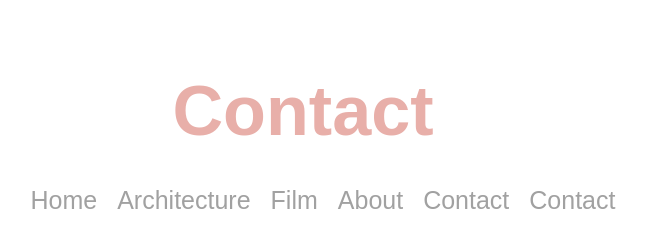
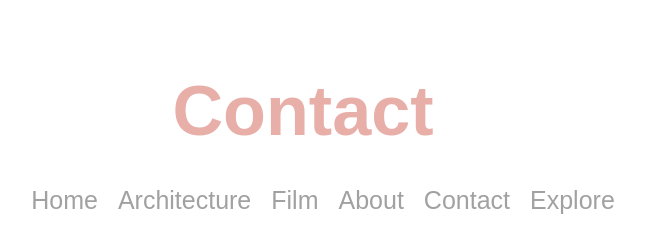
Before and after one commit to erica280/erica.github.io, a plain HTML site: page contact.html in a window 1280 px wide. Shown: the top 252 px of the page, 337-984 px from the left. Drawn offline with Linux system fonts and the light colour scheme; a web font is replaced by a local one.

Commit message:
Update contact.html

```diff
--- a/contact.html
+++ b/contact.html
@@ -19,7 +19,7 @@
         <li><a href="https://erica280.github.io/film_works">Film</a></li>
         <li><a href="https://erica280.github.io/about">About</a></li>
         <li><a href="https://erica280.github.io/contact">Contact</a></li>
-        <li><a href="https://erica280.github.io/explore">Contact</a></li>
+        <li><a href="https://erica280.github.io/explore">Explore</a></li>
       </ul>
     </div>
     <div id="Contact">
```
